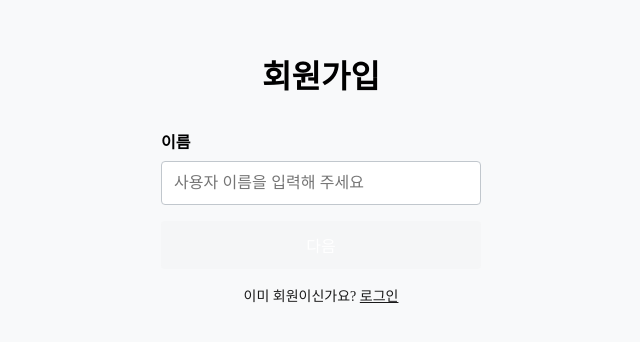
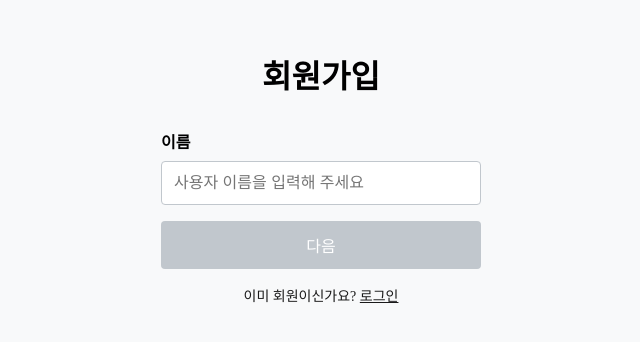
Before and after one commit to AND-SOPT-WEB/DaHyunKim, a React (Vite) app in the folder week4/assignment/: page /signup in a window 1280 px wide. Shown: the part 222-564 px from the top of the page, without its empty margins (319-959 px from the left). Built offline with nearby package versions, Linux system fonts and the light colour scheme; the HTML template or start-up script is replaced by a standard one.

Commit message:
style: 다음 버튼 컴포넌트 이름 수정

```diff
--- a/week4/assignment/src/components/SignUp/NextButton.tsx
+++ b/week4/assignment/src/components/SignUp/NextButton.tsx
@@ -6,12 +6,12 @@ interface NextButtonProps {
   children: React.ReactNode;
 }
 
-const StyledButton = styled.button<{ disabled: boolean }>`
+const StyledNextButton = styled.button<{ disabled: boolean }>`
   padding: 0.75rem;
   font-size: 1rem;
   color: ${({ theme }) => theme.colors.white};
   background-color: ${({ theme, disabled }) =>
-    disabled ? theme.colors.border : theme.colors.primary};
+    disabled ? theme.colors.gray : theme.colors.primary};
   border: none;
   border-radius: 4px;
   cursor: ${({ disabled }) => (disabled ? 'not-allowed' : 'pointer')};
@@ -20,14 +20,14 @@ const StyledButton = styled.button<{ disabled: boolean }>`
   transition: background-color 0.3s;
   &:hover {
     background-color: ${({ theme, disabled }) =>
-      disabled ? theme.colors.border : theme.colors.primaryHover};
+      disabled ? theme.colors.gray : theme.colors.primaryHover};
   }
 `;
 
 const NextButton = ({ onClick, disabled, children }: NextButtonProps) => (
-  <StyledButton onClick={onClick} disabled={disabled}>
+  <StyledNextButton onClick={onClick} disabled={disabled}>
     {children}
-  </StyledButton>
+  </StyledNextButton>
 );
 
 export default NextButton;
```
